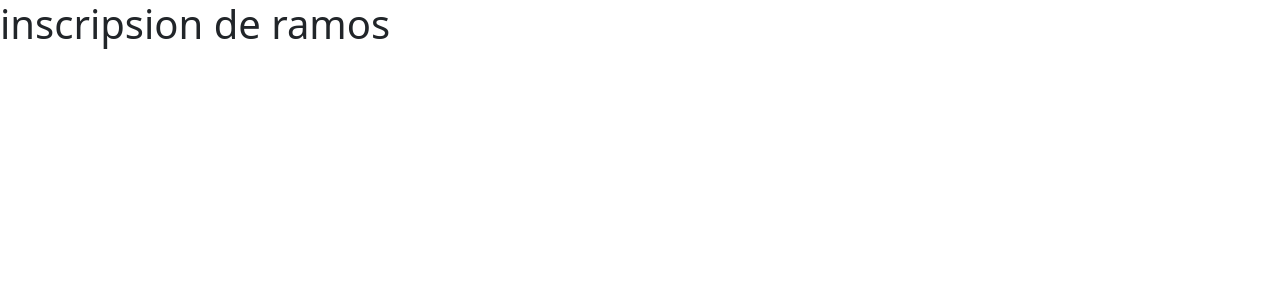
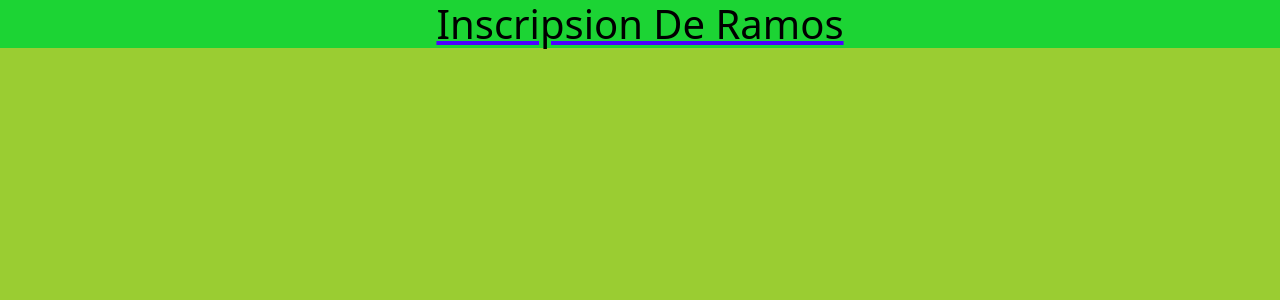
Before and after one commit to JorgeUbb31/incripsion-de-ramos, a PHP site: page / in a window 1280 px wide. Shown: the top 300 px of the page. Run offline with PHP 8.4, Linux system fonts and the light colour scheme.

Commit message:
Add files via upload

```diff
--- a/incripsion_de_ramos/index.php
+++ b/incripsion_de_ramos/index.php
@@ -5,9 +5,10 @@
     <meta name="viewport" content="width=device-width, initial-scale=1.0">
     <title>Intranet</title>
     <link href="https://cdn.jsdelivr.net/npm/bootstrap@5.3.3/dist/css/bootstrap.min.css" rel="stylesheet" integrity="sha384-QWTKZyjpPEjISv5WaRU9OFeRpok6YctnYmDr5pNlyT2bRjXh0JMhjY6hW+ALEwIH" crossorigin="anonymous">
+    <link rel="stylesheet" href="view/style.css">
 </head>
-<body>
-    <h1 class="">inscripsion de ramos</h1>
+<body class="black-bg">
+    <h1 class="blue-text">inscripsion de ramos</h1>
 
 
 <script src="https://cdn.jsdelivr.net/npm/bootstrap@5.3.3/dist/js/bootstrap.bundle.min.js" integrity="sha384-YvpcrYf0tY3lHB60NNkmXc5s9fDVZLESaAA55NDzOxhy9GkcIdslK1eN7N6jIeHz" crossorigin="anonymous"></script>
--- /dev/null
+++ b/incripsion_de_ramos/view/style.css
@@ -0,0 +1,12 @@
+.blue-text {
+    color: rgb(0, 0, 0);
+    text-align: center;
+    text-transform: capitalize;
+    text-decoration-line: underline;
+    text-decoration-color: rgb(76, 0, 255);
+    background-color: rgb(28, 212, 52);
+}
+.black-bg {
+    color:  blue ;
+    background-color: yellowgreen ;
+}
```
